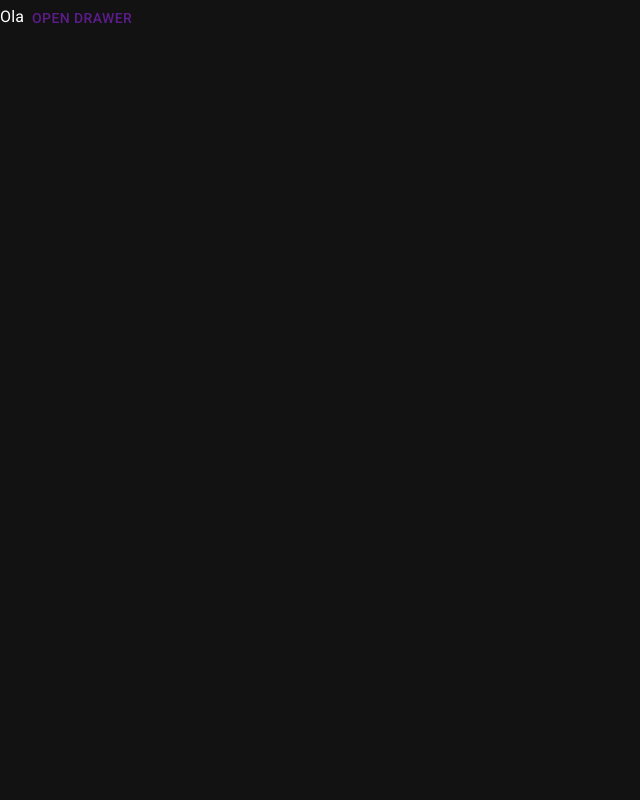
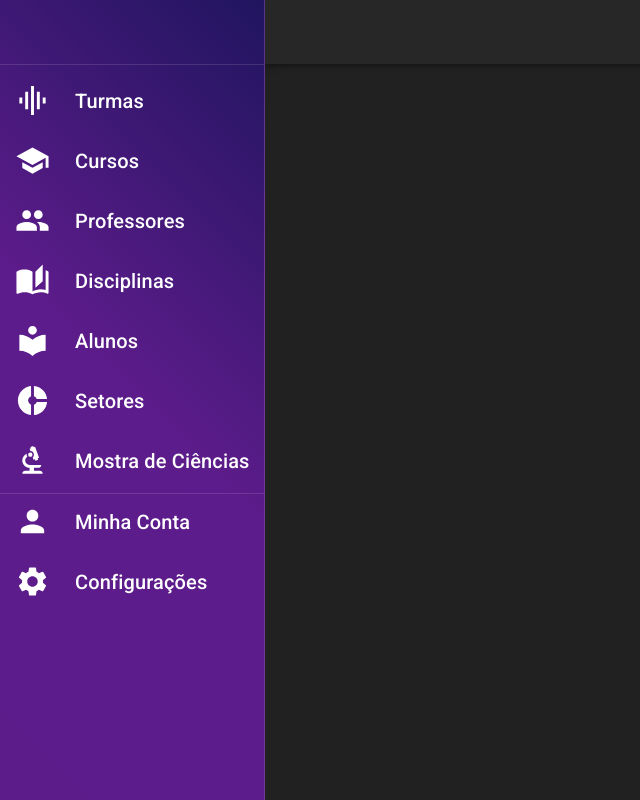
Before and after one commit to Artur-mDeters/PPI-IFclad-Class-Advice, a React (Vite) app in the folder Client/: page / in a window 1280 px wide. Shown: the whole page, without its empty margins (0-640 px from the left). Built offline with nearby package versions, Linux system fonts and the light colour scheme.

Commit message:
fiz: revisão da side bar

```diff
--- a/Client/src/components/sidebar/SideBar.jsx
+++ b/Client/src/components/sidebar/SideBar.jsx
@@ -1,66 +1,255 @@
 import * as React from "react";
+import { styled, createTheme, ThemeProvider } from "@mui/material/styles";
+import CssBaseline from "@mui/material/CssBaseline";
+import MuiDrawer from "@mui/material/Drawer";
 import Box from "@mui/material/Box";
-import Drawer from "@mui/material/Drawer";
-import Button from "@mui/material/Button";
+import MuiAppBar from "@mui/material/AppBar";
+import Toolbar from "@mui/material/Toolbar";
 import List from "@mui/material/List";
+import Typography from "@mui/material/Typography";
 import Divider from "@mui/material/Divider";
-import ListItem from "@mui/material/ListItem";
-import ListItemButton from "@mui/material/ListItemButton";
-import ListItemIcon from "@mui/material/ListItemIcon";
-import ListItemText from "@mui/material/ListItemText";
-import InboxIcon from "@mui/icons-material/MoveToInbox";
-import MailIcon from "@mui/icons-material/Mail";
+import IconButton from "@mui/material/IconButton";
+import Badge from "@mui/material/Badge";
+import Link from "@mui/material/Link";
+import { defaultDark } from "../../themes/themes";
 
-export default function SideBar() {
-  const [open, setOpen] = React.useState(false);
+// icons
+import GraphicEqIcon from "@mui/icons-material/GraphicEq";
+import SchoolIcon from "@mui/icons-material/School";
+import GroupIcon from "@mui/icons-material/Group";
+import AutoStoriesIcon from "@mui/icons-material/AutoStories";
+import LocalLibraryIcon from "@mui/icons-material/LocalLibrary";
+import DonutSmallIcon from "@mui/icons-material/DonutSmall";
+import BiotechIcon from "@mui/icons-material/Biotech";
+import PersonIcon from "@mui/icons-material/Person";
+import SettingsIcon from "@mui/icons-material/Settings";
 
-  const toggleDrawer = (newOpen) => () => {
-    setOpen(newOpen);
+function Copyright(props) {
+  return (
+    <Typography
+      variant="body2"
+      color="text.secondary"
+      align="center"
+      {...props}
+    >
+      {"Copyright © "}
+      <Link color="inherit" href="https://mui.com/">
+        Your Website
+      </Link>{" "}
+      {new Date().getFullYear()}
+      {"."}
+    </Typography>
+  );
+}
+
+const drawerWidth = 265;
+
+const AppBar = styled(MuiAppBar, {
+  shouldForwardProp: (prop) => prop !== "open",
+})(({ theme, open }) => ({
+  zIndex: theme.zIndex.drawer - 1,
+  transition: theme.transitions.create(["width", "margin"], {
+    easing: theme.transitions.easing.sharp,
+    duration: theme.transitions.duration.leavingScreen,
+  }),
+  ...(open && {
+    marginLeft: drawerWidth,
+    width: `calc(100% - ${drawerWidth}px)`,
+    transition: theme.transitions.create(["width", "margin"], {
+      easing: theme.transitions.easing.sharp,
+      duration: theme.transitions.duration.enteringScreen,
+    }),
+  }),
+}));
+
+const Drawer = styled(MuiDrawer, {
+  shouldForwardProp: (prop) => prop !== "open",
+})(({ theme, open }) => ({
+  "& .MuiDrawer-paper": {
+    position: "relative",
+    whiteSpace: "nowrap",
+    width: drawerWidth,
+    transition: theme.transitions.create("width", {
+      easing: theme.transitions.easing.sharp,
+      duration: theme.transitions.duration.enteringScreen,
+    }),
+    boxSizing: "border-box",
+    ...(!open && {
+      overflowX: "hidden",
+      transition: theme.transitions.create("width", {
+        easing: theme.transitions.easing.sharp,
+        duration: theme.transitions.duration.leavingScreen,
+      }),
+      width: theme.spacing(7),
+      [theme.breakpoints.up("sm")]: {
+        width: theme.spacing(9),
+      },
+    }),
+    background: `linear-gradient(45deg, #5c1c8a ,#5d1c8b ,#20155f)`, // Gradiente linear roxo
+  },
+}));
+
+export default function Dashboard() {
+  const [open, setOpen] = React.useState(true);
+  const [mouseOver, setMouseOver] = React.useState(false);
+
+  // Estilos
+
+  const boxButtonStyle = {
+    display: "flex",
+    alignItems: "center",
+    height: "55px",
+    cursor: "pointer",
+    paddingLeft: "15px",
+    marginBottom: "5px",
   };
 
-  const DrawerList = (
-    <Box>
-      <Box
-        sx={{ width: 250 }}
-        role="presentation"
-        onClick={toggleDrawer(false)}
-      >
-        <List>
-          {["Inbox", "Starred", "Send email", "Drafts"].map((text, index) => (
-            <ListItem key={text} disablePadding>
-              <ListItemButton>
-                <ListItemIcon>
-                  {index % 2 === 0 ? <InboxIcon /> : <MailIcon />}
-                </ListItemIcon>
-                <ListItemText primary={text} />
-              </ListItemButton>
-            </ListItem>
-          ))}
-        </List>
-        <Divider />
-        <List>
-          {["All mail", "Trash", "Spam"].map((text, index) => (
-            <ListItem key={text} disablePadding>
-              <ListItemButton>
-                <ListItemIcon>
-                  {index % 2 === 0 ? <InboxIcon /> : <MailIcon />}
-                </ListItemIcon>
-                <ListItemText primary={text} />
-              </ListItemButton>
-            </ListItem>
-          ))}
-        </List>
-      </Box>
-    </Box>
-  );
+  const typographyButtonStyle = {
+    marginLeft: "25px",
+  };
+
+  const handleMouseEnter = () => {
+    setMouseOver(true);
+    setOpen(true);
+  };
+
+  const handleMouseLeave = () => {
+    setMouseOver(false);
+    setOpen(false);
+  };
 
   return (
-    <div>
-      Ola
-      <Button onClick={toggleDrawer(true)}>Open drawer</Button>
-      <Drawer open={open} onClose={toggleDrawer(false)}>
-        {DrawerList}
-      </Drawer>
-    </div>
+    <ThemeProvider theme={defaultDark}>
+      <Box sx={{ display: "flex" }}>
+        <CssBaseline />
+        <Drawer
+          variant="permanent"
+          open={open || mouseOver}
+          onMouseEnter={handleMouseEnter}
+          onMouseLeave={handleMouseLeave}
+        >
+          <Toolbar
+            sx={{
+              display: "flex",
+              alignItems: "center",
+              justifyContent: "flex-end",
+              px: [1],
+            }}
+          ></Toolbar>
+          <Divider />
+          <List component="nav"  >
+            <Box sx={{
+            }}>
+              {/* // ! Lista de Abas */}
+              <Box sx={boxButtonStyle}>
+                {/* Icone  */}
+                <GraphicEqIcon fontSize="large" />
+                {/* label  */}
+                <Typography variant="h6" sx={typographyButtonStyle}>
+                  Turmas
+                </Typography>
+              </Box>
+
+              <Box sx={boxButtonStyle}>
+                {/* Icone  */}
+                <SchoolIcon fontSize="large" />
+                {/* label  */}
+                <Typography variant="h6" sx={typographyButtonStyle}>
+                  Cursos
+                </Typography>
+              </Box>
+
+              <Box sx={boxButtonStyle}>
+                {/* Icone  */}
+                <GroupIcon fontSize="large" />
+                {/* label  */}
+                <Typography variant="h6" sx={typographyButtonStyle}>
+                  Professores
+                </Typography>
+              </Box>
+
+              <Box sx={boxButtonStyle}>
+                {/* Icone  */}
+                <AutoStoriesIcon fontSize="large" />
+                {/* label  */}
+                <Typography variant="h6" sx={typographyButtonStyle}>
+                  Disciplinas
+                </Typography>
+              </Box>
+
+              <Box sx={boxButtonStyle}>
+                {/* Icone  */}
+                <LocalLibraryIcon fontSize="large" />
+                {/* label  */}
+                <Typography variant="h6" sx={typographyButtonStyle}>
+                  Alunos
+                </Typography>
+              </Box>
+
+              <Box sx={boxButtonStyle}>
+                {/* Icone  */}
+                <DonutSmallIcon fontSize="large" />
+                {/* label  */}
+                <Typography variant="h6" sx={typographyButtonStyle}>
+                  Setores
+                </Typography>
+              </Box>
+
+              <Box sx={boxButtonStyle}>
+                {/* Icone  */}
+                <BiotechIcon fontSize="large" />
+                {/* label  */}
+                <Typography variant="h6" sx={typographyButtonStyle}>
+                  Mostra de Ciências
+                </Typography>
+              </Box>
+            </Box>
+
+            <Divider />
+
+            <Box sx={{}}>
+              <Box sx={boxButtonStyle}>
+                {/* Icone  */}
+                <PersonIcon fontSize="large" />
+                {/* label  */}
+                <Typography variant="h6" sx={typographyButtonStyle}>
+                  Minha Conta
+                </Typography>
+              </Box>
+
+              <Box sx={boxButtonStyle}>
+                {/* Icone  */}
+                <SettingsIcon fontSize="large" />
+                {/* label  */}
+                <Typography variant="h6" sx={typographyButtonStyle}>
+                  Configurações
+                </Typography>
+              </Box>
+            </Box>
+          </List>
+        </Drawer>
+        <AppBar position="absolute" open={open}>
+          <Toolbar
+            sx={{
+              pr: "24px", // keep right padding when drawer closed
+            }}
+          ></Toolbar>
+        </AppBar>
+        <Box
+          component="main"
+          sx={{
+            backgroundColor: (theme) =>
+              theme.palette.mode === "light"
+                ? theme.palette.grey[100]
+                : theme.palette.grey[900],
+            flexGrow: 1,
+            height: "100vh",
+            overflow: "auto",
+          }}
+        >
+          <Toolbar />
+        </Box>
+      </Box>
+    </ThemeProvider>
   );
 }
```
